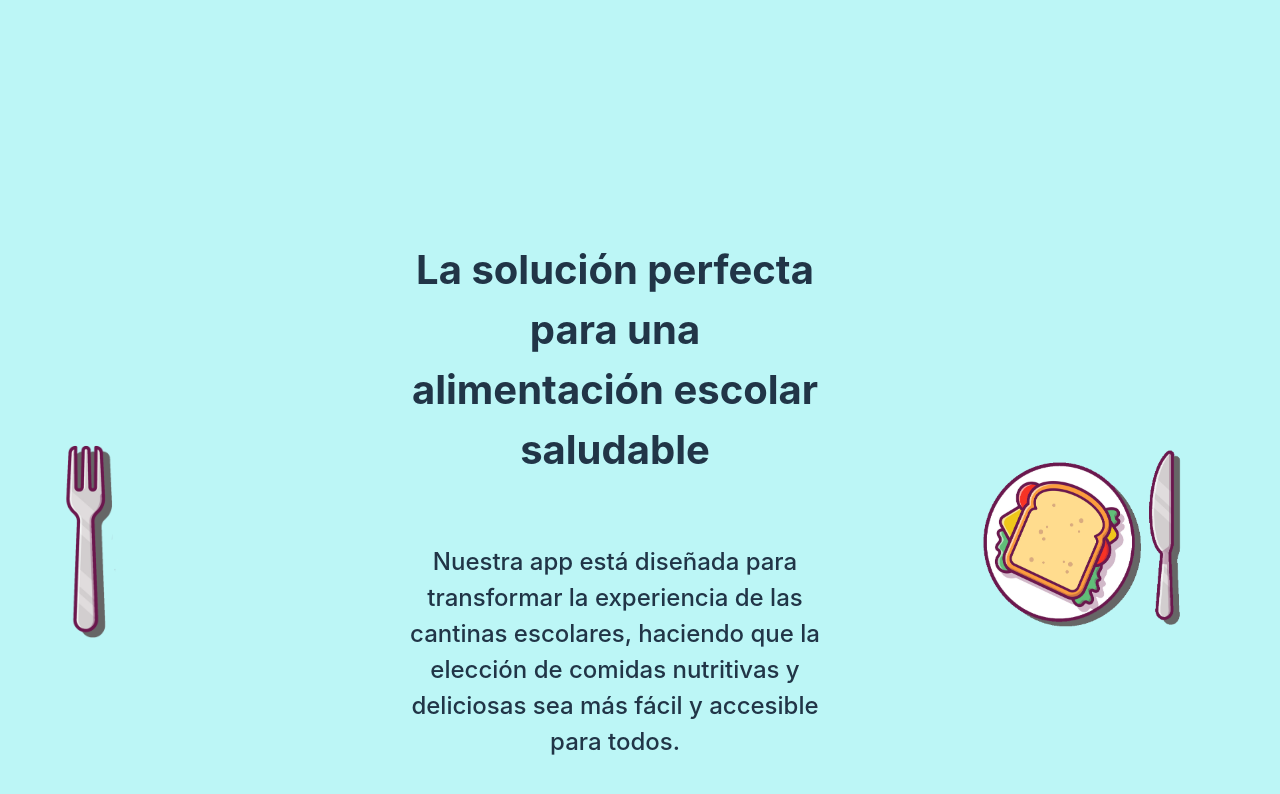
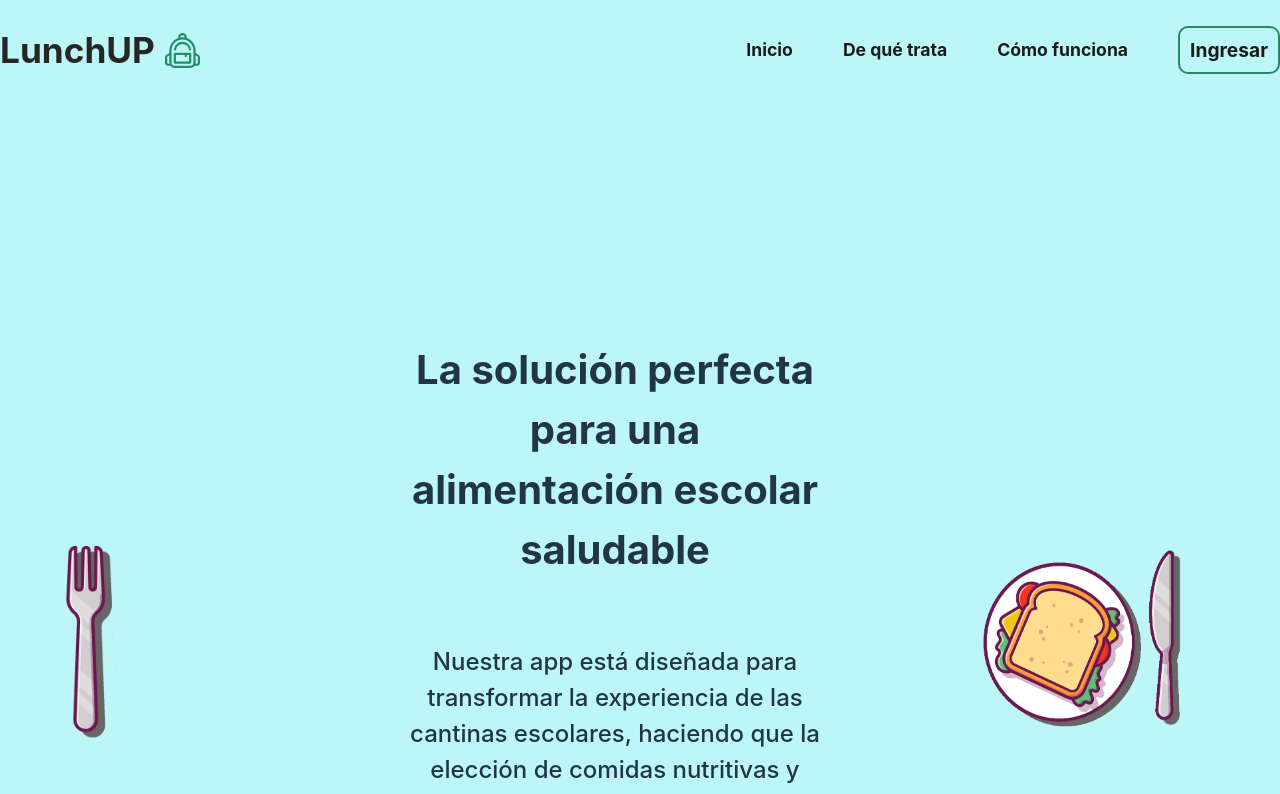
Before and after one commit to LaunchUP-INC/LunchUP-FRONT, a React (Vite) app: page / in a window 1280 px wide. Shown: the top 794 px of the page. Built offline with nearby package versions, Linux system fonts and the light colour scheme.

Commit message:
Header para la landing

```diff
--- /dev/null
+++ b/src/components/Icons/BagIcon.jsx
@@ -0,0 +1,22 @@
+/* eslint-disable react/prop-types */
+const BagIcon = ({ className }) => {
+  return (
+    <svg
+      xmlns="http://www.w3.org/2000/svg"
+      width="16"
+      height="16"
+      fill="currentColor"
+      className={className}
+      viewBox="0 0 16 16"
+    >
+      <path d="M4.04 7.43a4 4 0 0 1 7.92 0 .5.5 0 1 1-.99.14 3 3 0 0 0-5.94 0 .5.5 0 1 1-.99-.14" />
+      <path
+        fillRule="evenodd"
+        d="M4 9.5a.5.5 0 0 1 .5-.5h7a.5.5 0 0 1 .5.5v4a.5.5 0 0 1-.5.5h-7a.5.5 0 0 1-.5-.5zm1 .5v3h6v-3h-1v.5a.5.5 0 0 1-1 0V10z"
+      />
+      <path d="M6 2.341V2a2 2 0 1 1 4 0v.341c2.33.824 4 3.047 4 5.659v1.191l1.17.585a1.5 1.5 0 0 1 .83 1.342V13.5a1.5 1.5 0 0 1-1.5 1.5h-1c-.456.607-1.182 1-2 1h-7a2.5 2.5 0 0 1-2-1h-1A1.5 1.5 0 0 1 0 13.5v-2.382a1.5 1.5 0 0 1 .83-1.342L2 9.191V8a6 6 0 0 1 4-5.659M7 2v.083a6 6 0 0 1 2 0V2a1 1 0 0 0-2 0M3 13.5A1.5 1.5 0 0 0 4.5 15h7a1.5 1.5 0 0 0 1.5-1.5V8A5 5 0 0 0 3 8zm-1-3.19-.724.362a.5.5 0 0 0-.276.447V13.5a.5.5 0 0 0 .5.5H2zm12 0V14h.5a.5.5 0 0 0 .5-.5v-2.382a.5.5 0 0 0-.276-.447L14 10.309Z" />
+    </svg>
+  );
+};
+
+export default BagIcon;
--- a/src/components/Landing/Landing.jsx
+++ b/src/components/Landing/Landing.jsx
@@ -1,15 +1,20 @@
+import LandingHeader from "../LandingHeader/LandingHeader";
 import styles from "./Landing.module.css";
 const Landing = () => {
   return (
+    <>
       <div className={styles.generalContainer}>
+        <LandingHeader />
         <section className={styles.containerHero}>
           <img className={styles.fork} src="/heroImage-fork1.png" alt="fork" />
           <div className={styles.containerText}>
-          <h3>La solución perfecta para una alimentación escolar saludable</h3>
+            <h3>
+              La solución perfecta para una alimentación escolar saludable
+            </h3>
             <p>
               Nuestra app está diseñada para transformar la experiencia de las
-            cantinas escolares, haciendo que la elección de comidas nutritivas y
-            deliciosas sea más fácil y accesible para todos.
+              cantinas escolares, haciendo que la elección de comidas nutritivas
+              y deliciosas sea más fácil y accesible para todos.
             </p>
 
             <button>Comenzar</button>
@@ -39,6 +44,7 @@ const Landing = () => {
           </div>
         </section>
       </div>
+    </>
   );
 };
 
--- a/src/components/Landing/Landing.module.css
+++ b/src/components/Landing/Landing.module.css
@@ -3,7 +3,7 @@
   width: 100%;
   height: 100%;
   background-color: rgb(188, 246, 246);
-  padding-top: 200px;
+
 }
 
 .containerHero {
@@ -38,11 +38,13 @@
   height: 50px;
   font-size: 1.5rem;
   background-color: rgb(41, 135, 99);
+  border-radius: 10px;
   color: white;
   border: none;
   padding: 0;
   cursor: pointer;
   transition: all 0.2s ease-in-out;
+  background-color: none;
   &:hover {
     transform: scale(1.1);
     background-color: rgb(1, 61, 41);
--- /dev/null
+++ b/src/components/LandingHeader/LandingHeader.jsx
@@ -0,0 +1,32 @@
+import BagIcon from "../Icons/BagIcon";
+import styles from "./LandingHeader.module.css";
+
+const LandingHeader = () => {
+  return (
+    <header className={styles.container}>
+      <nav className={styles.nav}>
+        <h2 className={styles.logo}>LunchUP <BagIcon className={styles.icon} /></h2>
+        <div>
+          <ul className={styles.navLinks}>
+            <li>
+              <a href="#">Inicio</a>
+            </li>
+            <li>
+              <a href="#">De qué trata</a>
+            </li>
+            <li>
+              <a href="#">Cómo funciona</a>
+            </li>
+            <li>
+              <a className={styles.button} href="#">
+                Ingresar
+              </a>
+            </li>
+          </ul>
+        </div>
+      </nav>
+    </header>
+  );
+};
+
+export default LandingHeader;
--- /dev/null
+++ b/src/components/LandingHeader/LandingHeader.module.css
@@ -0,0 +1,89 @@
+@keyframes transform-header {
+  to {
+    background: rgba(234, 234, 234, 0.4);
+    backdrop-filter: blur(10px);
+    transform: translateY(-5%);
+  }
+}
+
+.container {
+  position: sticky;
+  margin: 0;
+  top: 0;
+  height: 100px;
+  margin-bottom: 200px;
+  animation: transform-header linear both;
+  animation-timeline: scroll(root block);
+  animation-range: 0 200px;
+  z-index: 10;
+}
+
+.nav {
+  display: flex;
+  flex-direction: row;
+  justify-content: space-between;
+  align-items: center;
+  max-width: 1500px;
+  margin: 0 auto;
+  height: 100px;
+}
+
+.navLinks {
+  display: flex;
+  justify-content: space-between;
+  align-items: center;
+  gap: 50px;
+}
+
+.navLinks li {
+  list-style: none;
+}
+
+.navLinks a:not(.button) {
+font-size: 1.1rem;
+  text-decoration: none;
+  color: rgb(27, 27, 27);
+  font-weight: bold;
+  border-bottom: 2px solid transparent;
+  transition: all 0.2s ease-in;
+  &:hover {
+    color: green;
+  }
+}
+
+.button {
+  text-decoration: none;
+  color: rgb(27, 27, 27);
+  font-weight: bold;
+  border: 2px solid rgb(41, 135, 99);
+  font-size: 1.2rem;
+  border-radius: 10px;
+  padding: 10px;
+  transition: all 0.2s ease-in;
+  &:hover {
+    background-color: rgb(41, 135, 99);
+    color: white;
+  }
+}
+
+.logo {
+  display: flex;
+  flex-direction: row;
+  justify-content: center;
+  align-items: center;
+  gap: 10px;
+  font-weight: bold;
+  font-size: 2.2rem;
+  color: rgb(38, 38, 38);
+  transition: all 0.2s ease-in;
+  &:hover {
+    cursor: pointer;
+    color: rgb(34, 142, 100);
+  }
+}
+
+.icon {
+  height: 35px;
+  width: 35px;
+  color: rgb(34, 142, 100);
+}
--- a/src/index.css
+++ b/src/index.css
@@ -18,15 +18,6 @@ html, body {
   margin: 0;
 }
 
-a {
-  font-weight: 500;
-  color: #646cff;
-  text-decoration: inherit;
-}
-a:hover {
-  color: #535bf2;
-}
-
 
 
 h1 {
@@ -41,7 +32,6 @@ button {
   font-size: 1em;
   font-weight: 500;
   font-family: inherit;
-  background-color: #1a1a1a;
   cursor: pointer;
   transition: border-color 0.25s;
 }
@@ -58,10 +48,4 @@ button:focus-visible {
     color: #213547;
     background-color: #ffffff;
   }
-  a:hover {
-    color: #747bff;
-  }
-  button {
-    background-color: #f9f9f9;
-  }
 }
```
Lines whose indentation alone changed are shown as unchanged.
